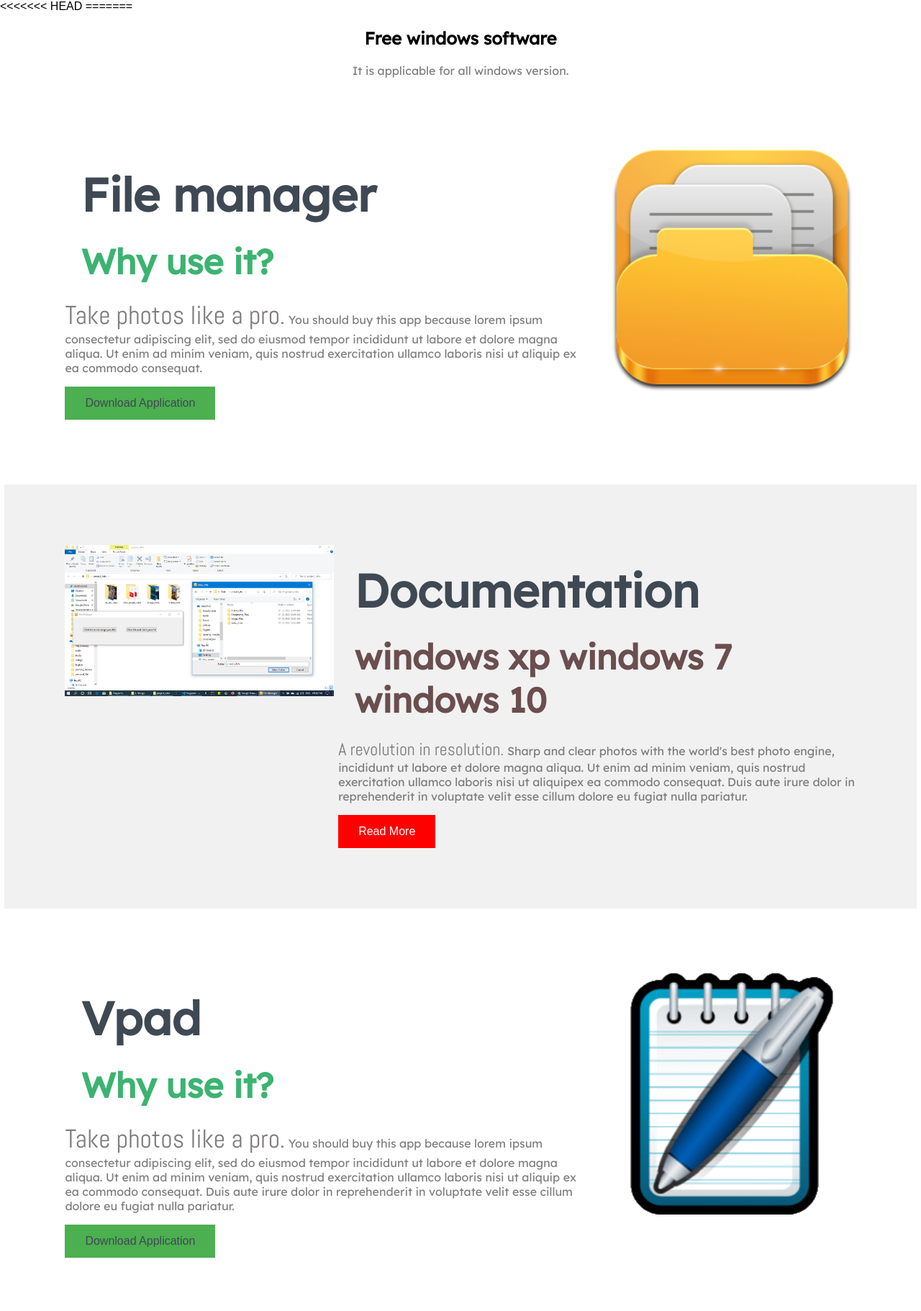
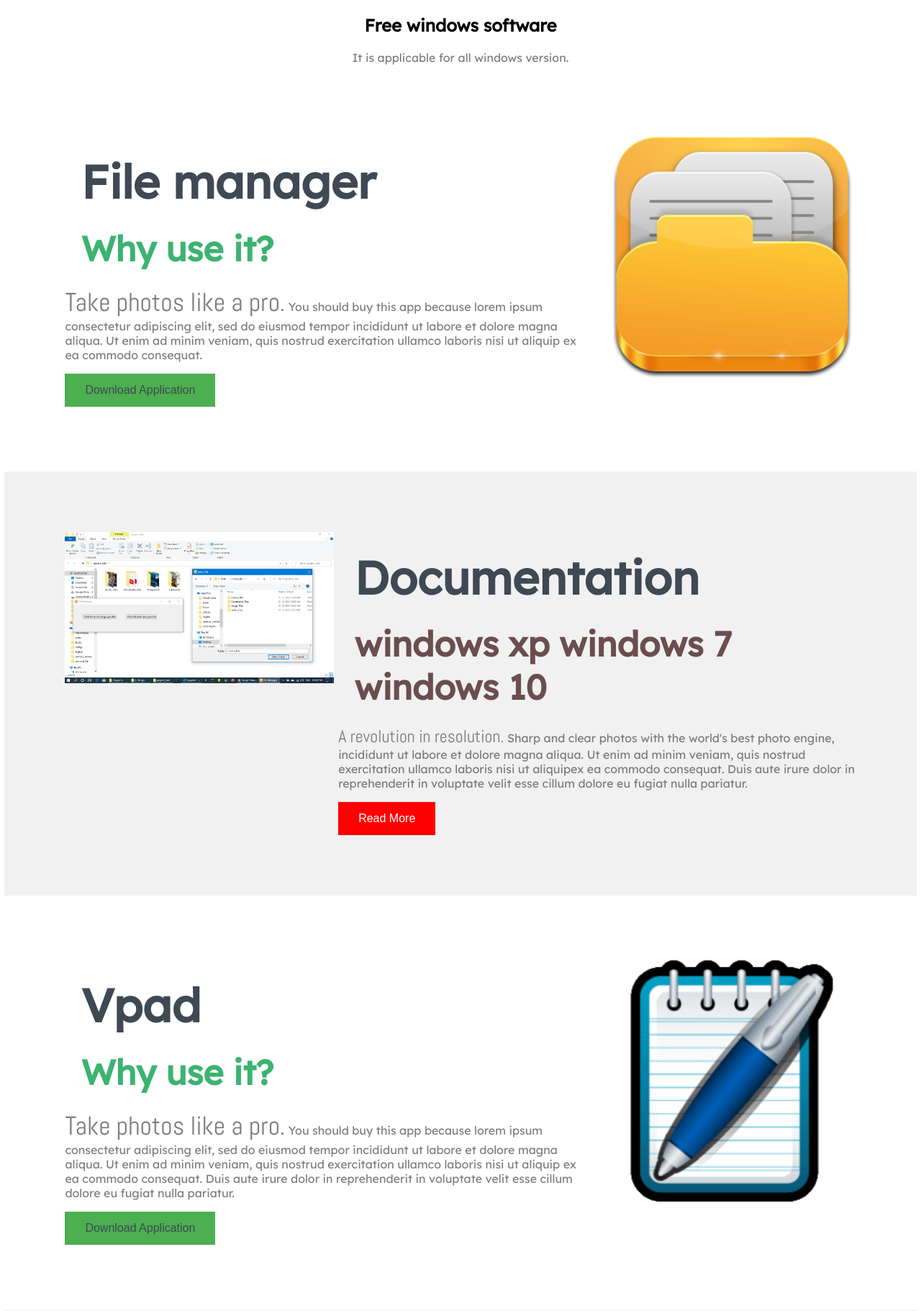
Before and after one commit to RAJANNITCS/matrixsoftsolutions, a Django app: page /download/ in a window 1280 px wide. Shown: the part 80-1901 px from the top of the page at 72% size. Run offline with Django 3.2, Linux system fonts and the light colour scheme; parts of the project's set-up code (start-up, migrations or seed data) failed here and were passed over.

Commit message:
fix downlod bug

```diff
--- a/templates/HtmlFile/download.html
+++ b/templates/HtmlFile/download.html
@@ -74,9 +74,7 @@
     <!------x---------Navigation-------------x---------->
 
 <!-----------------------Main Site Section------------------------->
-<<<<<<< HEAD
 
-=======
 <div style="text-align:center">
     <h2>Free windows software</h2>
     <p>It is applicable for all windows version.</p>
@@ -141,7 +139,7 @@
       </div>
     </div>
   </div>
->>>>>>> newupdate
+
 <!-----------x------------Main Site Section----------------x--------->
     <!--------------------------------Footer----------------------------->
      <footer class="footer">
```
